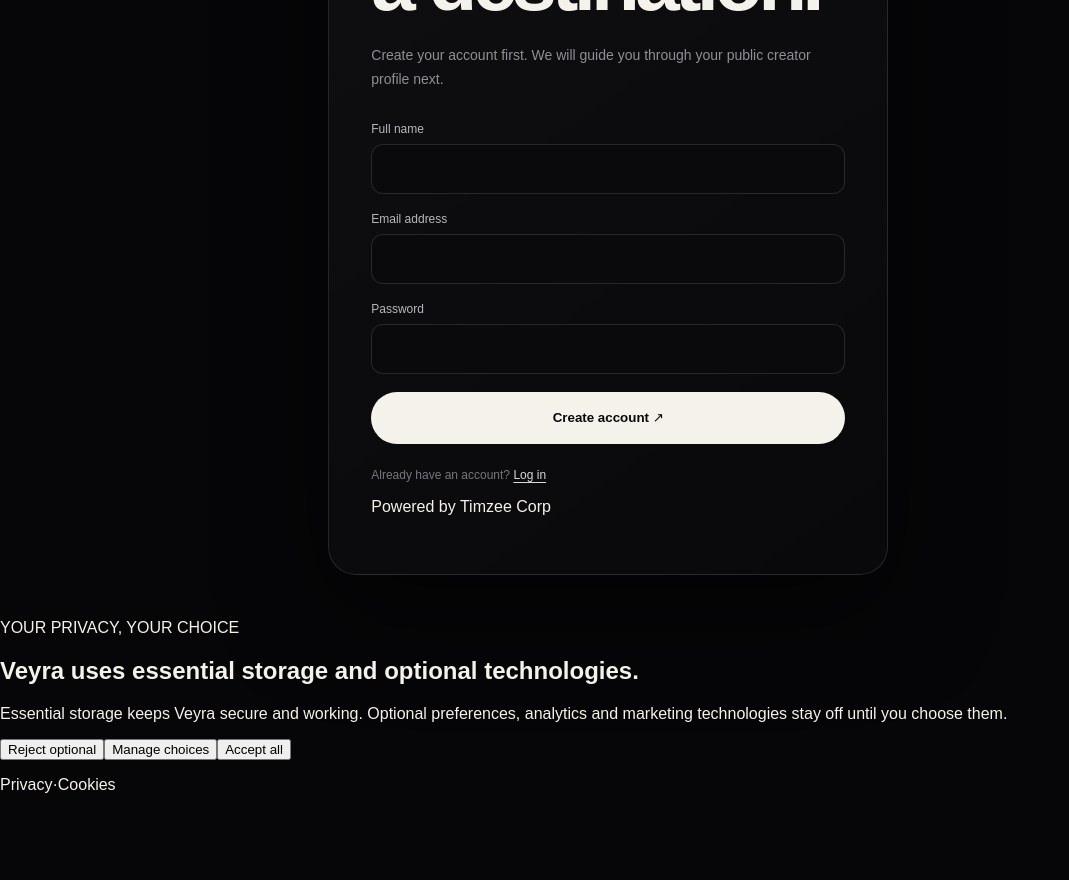
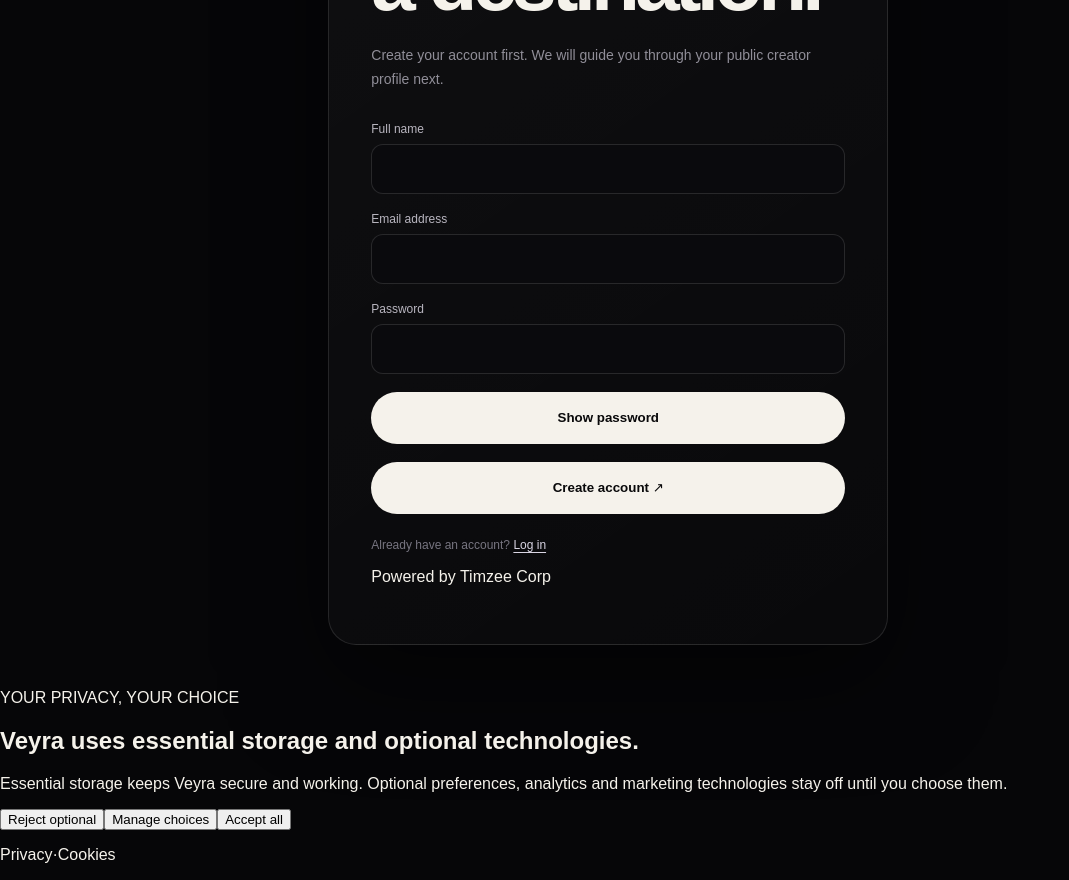
Before and after one commit to Timzee00/Veyra, a Next.js app: page /signup in a window 1280 px wide. Shown: the part 540-1420 px from the top of the page, without its empty margins (0-1069 px from the left). Before the commit the page ends 1350 px from the top, so only its background shows below. Built offline with nearby package versions, Linux system fonts and the light colour scheme.

Commit message:
feat: immersive accessible creator authentication experience

```diff
--- a/src/components/auth/AuthForm.tsx
+++ b/src/components/auth/AuthForm.tsx
@@ -12,6 +12,8 @@ export default function AuthForm({ mode }: { mode: Mode }) {
   const [password, setPassword] = useState("");
   const [name, setName] = useState("");
   const [busy, setBusy] = useState(false);
+  const [resetMode, setResetMode] = useState(false);
+  const [showPassword, setShowPassword] = useState(false);
   const [message, setMessage] = useState<string | null>(null);
   const [error, setError] = useState<string | null>(null);
 
@@ -23,12 +25,19 @@ export default function AuthForm({ mode }: { mode: Mode }) {
 
     try {
       const supabase = createSupabaseBrowserClient();
-      const next = searchParams.get("next") || "/dashboard";
+      const requestedNext = searchParams.get("next") || "/dashboard";
+      const next = requestedNext.startsWith("/") && !requestedNext.startsWith("//") && !requestedNext.includes("\\") ? requestedNext : "/dashboard";
+      if (resetMode) {
+        const { error: resetError } = await supabase.auth.resetPasswordForEmail(email, { redirectTo: `${window.location.origin}/auth/callback?next=/dashboard/settings` });
+        if (resetError) throw resetError;
+        setMessage("If this email has an account, password recovery instructions will arrive shortly.");
+        return;
+      }
 
       if (mode === "login") {
         const { error: signInError } = await supabase.auth.signInWithPassword({ email, password });
         if (signInError) throw signInError;
-        window.location.assign(next.startsWith("/") ? next : "/dashboard");
+        window.location.assign(next);
         return;
       }
 
@@ -53,7 +62,7 @@ export default function AuthForm({ mode }: { mode: Mode }) {
 
   return (
     <form className="auth-form" onSubmit={submit} noValidate>
-      {mode === "signup" && (
+      {mode === "signup" && !resetMode && (
         <label>
           Full name
           <input value={name} onChange={(event) => setName(event.target.value)} autoComplete="name" required minLength={2} />
@@ -63,12 +72,14 @@ export default function AuthForm({ mode }: { mode: Mode }) {
         Email address
         <input value={email} onChange={(event) => setEmail(event.target.value)} type="email" autoComplete="email" required />
       </label>
-      <label>
+      {!resetMode && <label>
         Password
-        <input value={password} onChange={(event) => setPassword(event.target.value)} type="password" autoComplete={mode === "login" ? "current-password" : "new-password"} required minLength={8} />
-      </label>
+        <input value={password} onChange={(event) => setPassword(event.target.value)} type={showPassword ? "text" : "password"} autoComplete={mode === "login" ? "current-password" : "new-password"} required={!resetMode} minLength={8} />
+      </label>}
+      {!resetMode && <button type="button" className="auth-text-button" onClick={() => setShowPassword(!showPassword)}>{showPassword ? "Hide password" : "Show password"}</button>}
+      {mode === "login" && <button type="button" className="auth-text-button" onClick={() => { setResetMode(!resetMode); setError(null); setMessage(null); }}>{resetMode ? "Back to sign in" : "Forgot password?"}</button>}
       <button type="submit" disabled={busy}>
-        {busy ? "Working…" : mode === "login" ? "Log in ↗" : "Create account ↗"}
+        {busy ? "Working…" : resetMode ? "Send recovery email ↗" : mode === "login" ? "Log in ↗" : "Create account ↗"}
       </button>
       {message && <p className="form-message" role="status">{message}</p>}
       {error && <p className="form-error" role="alert">{error}</p>}
```
